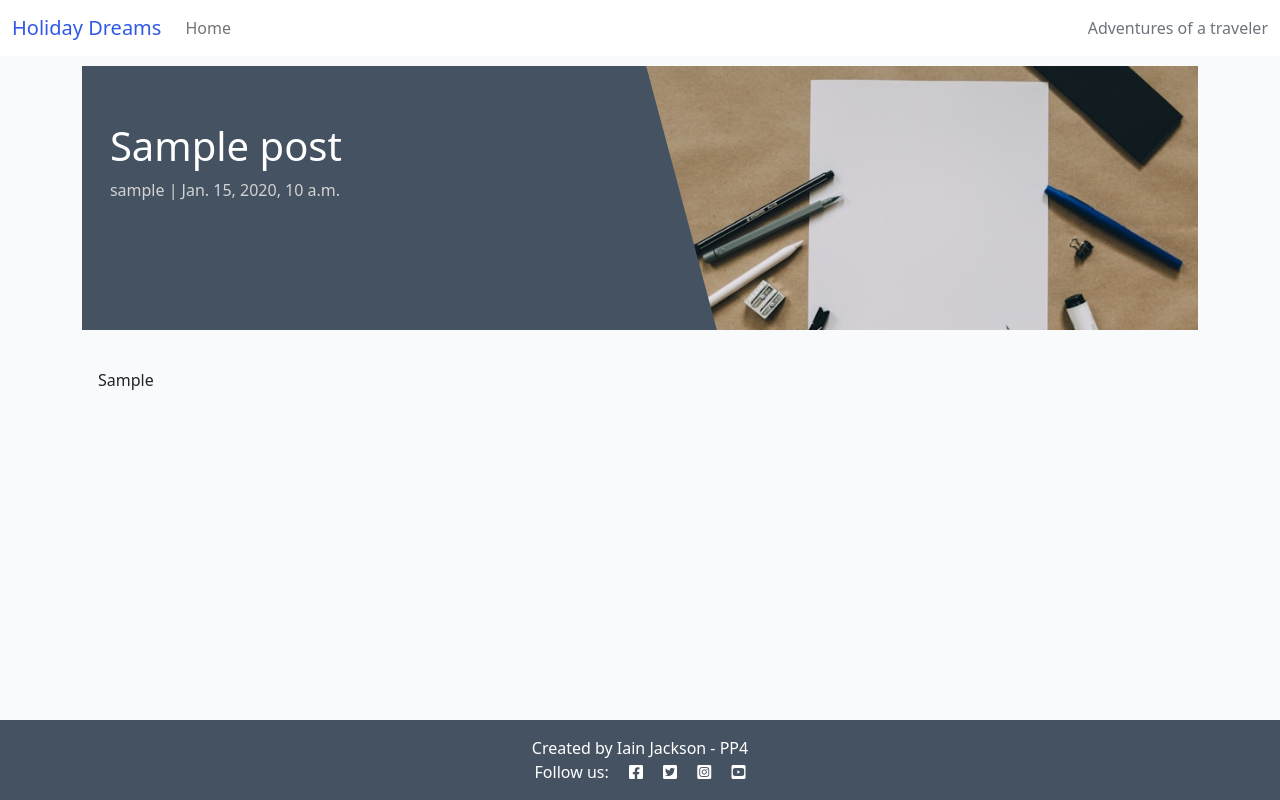
After one commit to IainJackson90/pp4-holiday-dreams, a Django app: a page that uses templates/base.html in a window 1280 px wide. The commit adds this page. Run offline with Django 4.2, Linux system fonts and the light colour scheme; tables that the repository leaves empty hold one stand-in row (values such as "Sample post"); parts of the project's set-up code (start-up, migrations or seed data) failed here and were passed over.

Commit message:
Add: post_detal view and plache holder image

```diff
--- a/blog/templates/blog/index.html
+++ b/blog/templates/blog/index.html
@@ -18,7 +18,7 @@
                                     <p class="author">Author: {{ post.author }}</p>
                                 </div>
                             </div>
-                            <a href="#" class="post-link">
+                            <a href="{% url 'post_detail' post.slug %}" class="post-link">
                                 <h2 class="card-title">{{ post.title }}</h2>
                                 <p class="card-text">{{ post.excerpt }}</p>
                             </a>
--- /dev/null
+++ b/blog/templates/blog/post_detail.html
@@ -0,0 +1,34 @@
+{% extends 'base.html' %} {% block content %}
+{% load static %}
+
+<div class="masthead">
+    <div class="container">
+        <div class="row g-0">
+            <div class="col-md-6 masthead-text">
+                <!-- Post title goes in these h1 tags -->
+                <h1 class="post-title">{{ post.title }}</h1>
+                <!-- Post author goes before the | the post's created date goes after -->
+                <p class="post-subtitle">{{ post.author }} | {{ post.created_on }}</p>
+            </div>
+            <div class="d-none d-md-block col-md-6 masthead-image">
+                <img src="{% static 'images/placheholder.jpg' %}" class="scale" alt="placeholder">
+            </div>
+        </div>
+    </div>
+</div>
+
+<div class="container">
+    <div class="row">
+        <div class="col card mb-4  mt-3 left  top">
+            <div class="card-body">
+                <!-- The post content goes inside the card-text. -->
+                <!-- Use the | safe filter inside the template tags -->
+                <p class="card-text">
+                    {{ post.experience | safe }}                       <!--Come back here and add a better layout-->
+                </p>
+            </div>
+        </div>
+    </div>
+</div>
+
+{% endblock content %}
--- a/blog/urls.py
+++ b/blog/urls.py
@@ -3,4 +3,5 @@ from django.urls import path
 
 urlpatterns = [
     path('', views.PostList.as_view(), name='home'),
+    path('<slug:slug>/', views.post_detail, name="post_detail"),
 ]
--- a/blog/views.py
+++ b/blog/views.py
@@ -1,4 +1,4 @@
-from django.shortcuts import render
+from django.shortcuts import render, get_object_or_404
 from django.views import generic
 from .models import Post
 
@@ -11,3 +11,27 @@ class PostList(generic.ListView):
     # template_name = "post_list.html"
     template_name = "blog/index.html"
     paginate_by = 9
+
+
+def post_detail(request, slug):
+    """
+    Display an individual :model:`blog.Post`.
+
+    **Context**
+
+    ``post``
+        An instance of :model:`blog.Post`.
+
+    **Template:**
+
+    :template:`blog/post_detail.html`
+    """
+
+    queryset = Post.objects.filter(status=1)
+    post = get_object_or_404(queryset, slug=slug)
+
+    return render(
+        request,
+        "blog/post_detail.html",
+        {"post": post},
+    )
--- a/templates/base.html
+++ b/templates/base.html
@@ -61,7 +61,7 @@
     </main>
 
     <!-- Footer -->
-    <footer class="footer mt-auto py-3 dark-bg">
+    <footer class="footer mt-auto py-3 dark-bg fixed-bottom">
         <!--Customize this-->
         <p class="m-0 text-center text-white">
             {% block copyright %}
```
Also changed, not shown: static/images/placheholder.jpg (added), 2 other files.
